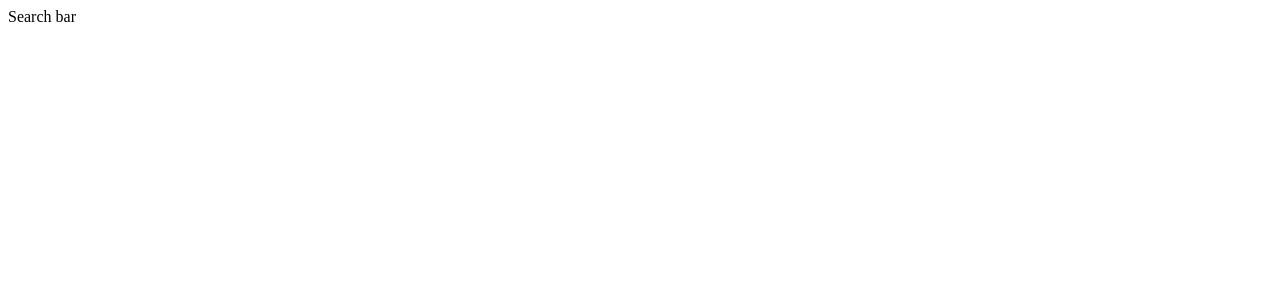
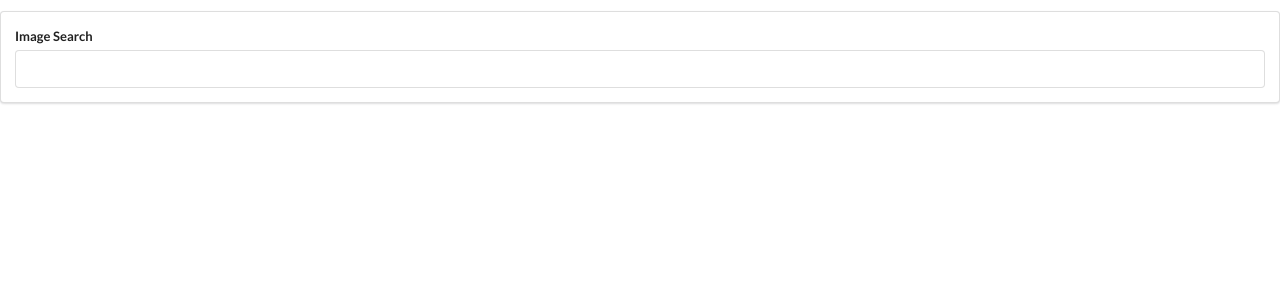
Before and after one commit to KonradvonJaworski/pics, a React (Create React App) app: page / in a window 1280 px wide. Shown: the top 300 px of the page. Built offline with nearby package versions, Linux system fonts and the light colour scheme.

Commit message:
working correct button

```diff
--- a/public/index.html
+++ b/public/index.html
@@ -5,10 +5,11 @@
     <link rel="icon" href="%PUBLIC_URL%/favicon.ico" />
     <meta name="viewport" content="width=device-width, initial-scale=1" />
     <meta name="theme-color" content="#000000" />
-    <meta
-      name="description"
-      content="Web site created using create-react-app"
+    <link
+      rel="stylesheet"
+      href="https://cdnjs.cloudflare.com/ajax/libs/semantic-ui/2.4.1/semantic.min.css"
     />
+
     <link rel="apple-touch-icon" href="%PUBLIC_URL%/logo192.png" />
     <!--
       manifest.json provides metadata used when your web app is installed on a
--- a/src/components/App.js
+++ b/src/components/App.js
@@ -1,9 +1,10 @@
 import React from 'react';
 import SearchBar from './SearchBar';
 
+// ui contener with style improves the appearance
 const App = () => {
   return (
-    <div>
+    <div className="ui contener" style={{ marginTop: '11px' }}>
       <SearchBar />
     </div>
   );
--- a/src/components/SearchBar.js
+++ b/src/components/SearchBar.js
@@ -4,7 +4,16 @@ import React from 'react';
 
 class SearchBar extends React.Component {
   render() {
-    return <div> Search bar</div>;
+    return (
+      <div className="ui segment">
+        <form className="ui form">
+          <div className="field">
+            <label>Image Search </label>
+            <input type="text" />
+          </div>
+        </form>
+      </div>
+    );
   }
 }
 
```
